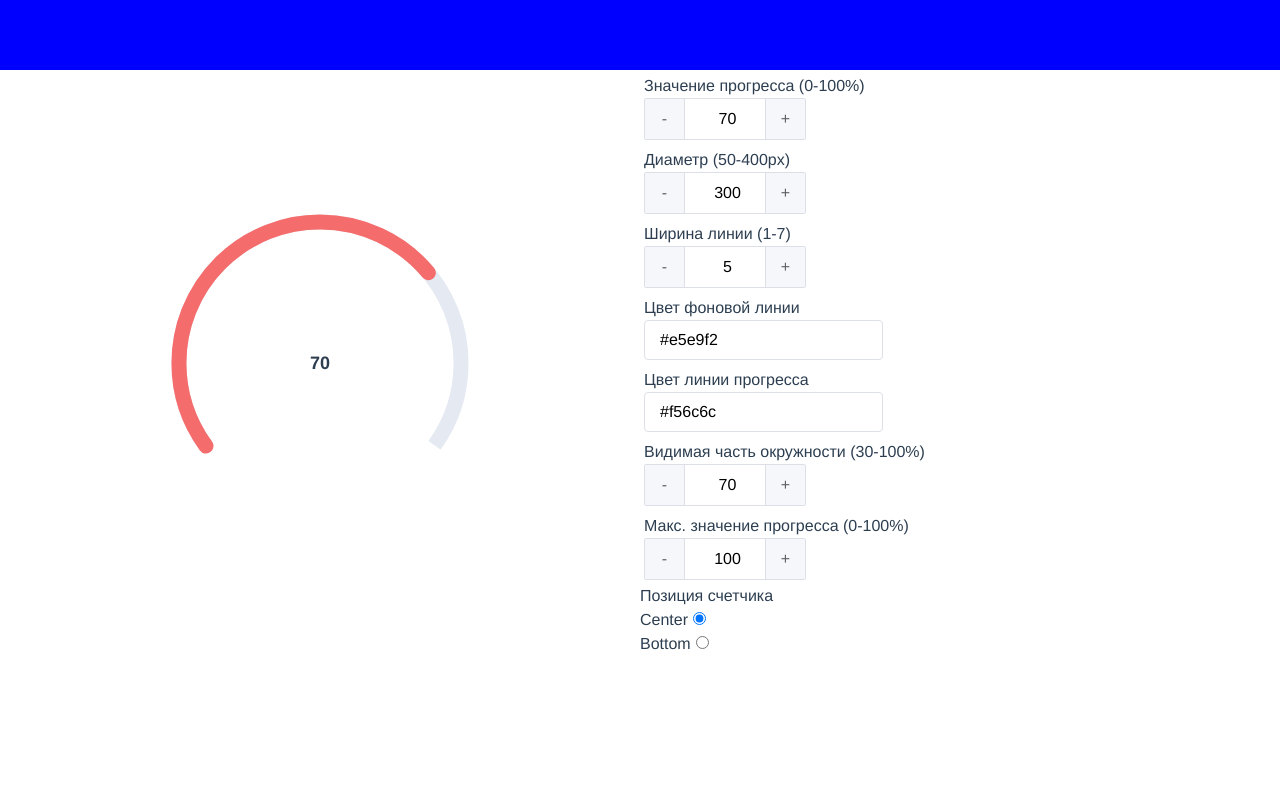
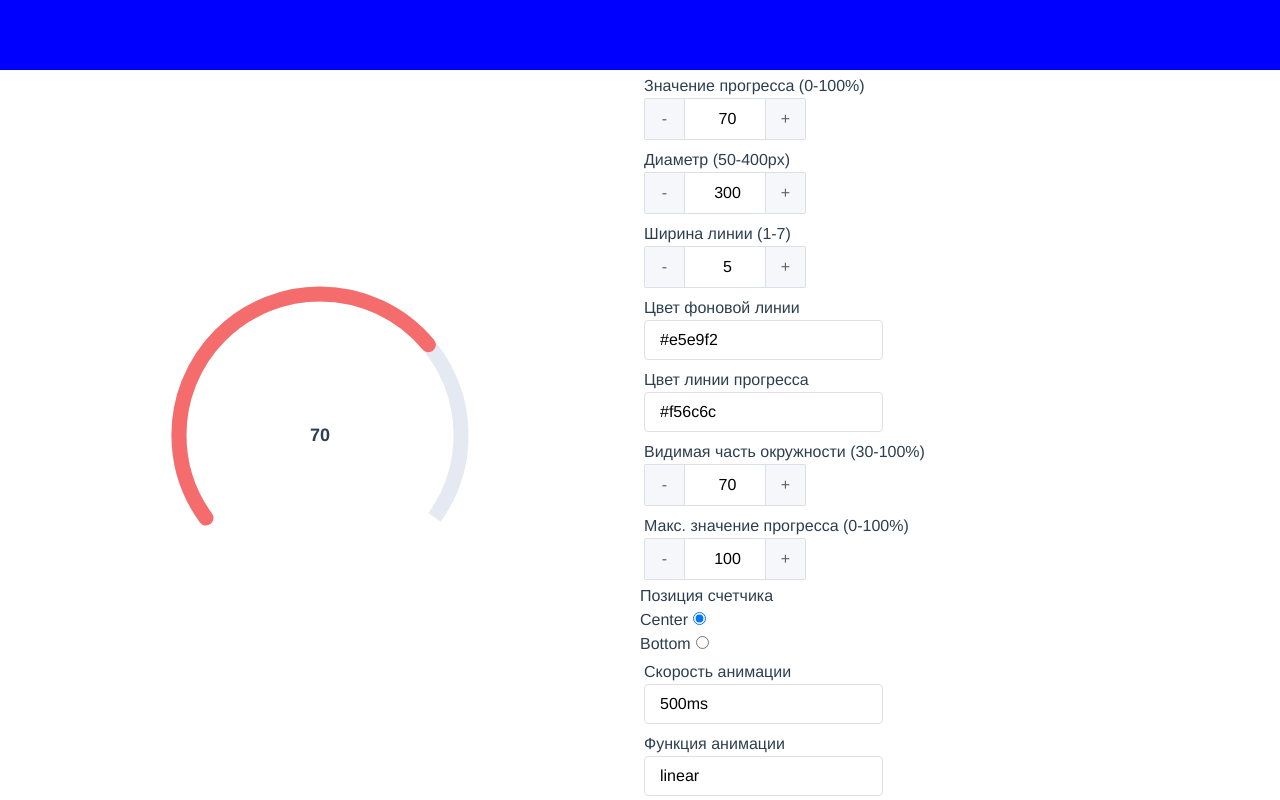
Before and after one commit to AKD47/test-task, a Vue app: page /task2 in a window 1280 px wide. Built offline with nearby package versions, Linux system fonts and the light colour scheme.

Commit message:
fix(ArcProgressBar.vue): added props transitionSpeed and transitionTimingFunction

```diff
--- a/src/components/ArcProgressBar.vue
+++ b/src/components/ArcProgressBar.vue
@@ -31,18 +31,16 @@
 export default {
   name: 'arc-progress-bar',
   props: {
-    diameter: { type: Number, default: 300 }, // 1.
-    progress: { type: Number, default: 70 }, // 2.
-    maxProgress: { type: Number, default: 100 }, // maxValue // 3.
-    weight: { type: Number, default: 5 }, // weight // 4. ширина
-    bgColor: { type: String, default: '#e5e9f2' },// bgColor // 5.
-    lineColor: { type: String, default: '#f56c6c' },// lineColor // 6.
-    visiblePartOfCircle: { type: Number, default: 100 }, // 7.
-    // угол поворота?? // 8.
-    // animate default linear // 9.
-    // animateSpeed // 10.
-    // +++++ отображать progress // 11. +++++
-    counterPosition: { type: String, default: 'center' }, // center or bottom // 12.
+    diameter: { type: Number, default: 300 },
+    progress: { type: Number, default: 70 },
+    maxProgress: { type: Number, default: 100 },
+    weight: { type: Number, default: 5 },
+    bgColor: { type: String, default: '#e5e9f2' },
+    lineColor: { type: String, default: '#f56c6c' },
+    visiblePartOfCircle: { type: Number, default: 100 },
+    transitionTimingFunction: { type: String, default: 'linear' },
+    transitionSpeed: { type: String, default: '200ms' },
+    counterPosition: { type: String, default: 'center' }
   },
   computed: {
     value() {
@@ -62,7 +60,8 @@ export default {
       return {
         strokeDasharray: `${dasharray * this.value / 100}, ${this.perimeter}`,
         strokeDashoffset: -dashoffset,
-        transition: 'stroke-dasharray 0.6s ease 0s, stroke 0.6s ease'
+        transition: `stroke-dasharray ${this.transitionSpeed} ease 0s, stroke ${this.transitionSpeed} ease`,
+        transitionTimingFunction: this.transitionTimingFunction
       }
     },
     bgStyles() {
--- a/src/views/Task2.vue
+++ b/src/views/Task2.vue
@@ -9,7 +9,9 @@
           :weight="weight"
           :visible-part-of-circle="visiblePartOfCircle"
           :max-progress="maxProgress"
-          :counter-position="counterPosition"/>
+          :counter-position="counterPosition"
+          :transition-speed="transitionSpeed"
+          :transition-timing-function="transitionTimingFunction"/>
     </div>
     <div class="task2__actions">
 
@@ -61,6 +63,12 @@
         </div>
       </div>
 
+      <base-input v-model="transitionSpeed"
+                  label="Скорость анимации"/>
+
+      <base-input v-model="transitionTimingFunction"
+                  label="Функция анимации"/>
+
     </div>
   </div>
 </template>
@@ -82,10 +90,9 @@ export default {
       lineColor: '#f56c6c',
       visiblePartOfCircle: 70,
       maxProgress: 100,
-      // animate default linear // 9.
-      // animateSpeed // 10.
-      // отображать progress // 11.
-      counterPosition: 'center' // 12.
+      transitionSpeed: '500ms',
+      transitionTimingFunction: 'linear',
+      counterPosition: 'center'
     }
   }
 }
```
